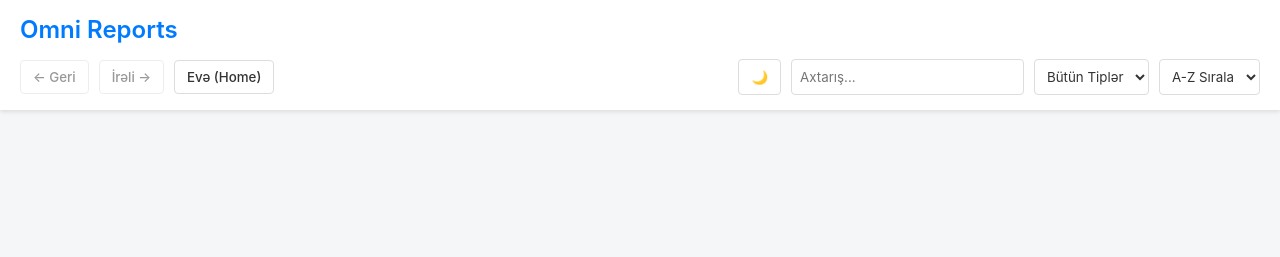
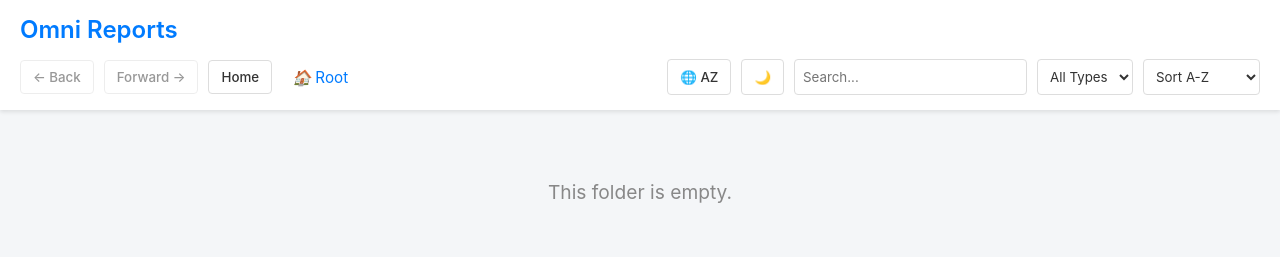
Before and after one commit to gokturk413/ioBroker.staticsfilefolder, a website: page www/index.html in a window 1280 px wide. Drawn offline with Linux system fonts and the light colour scheme; no server answers.

Commit message:
Bump version to 0.0.11, add multi-language support (EN/AZ)

```diff
--- a/io-package.json
+++ b/io-package.json
@@ -1,8 +1,11 @@
 {
 	"common": {
 		"name": "staticsfilefolder",
-		"version": "0.0.10",
+		"version": "0.0.11",
 		"news": {
+			"0.0.11": {
+				"en": "Added multi-language support (English and Azerbaijani) with English as the default."
+			},
 			"0.0.10": {
 				"en": "Updated README.md with detailed instructions for instance configuration settings."
 			},
--- a/package.json
+++ b/package.json
@@ -1,6 +1,6 @@
 {
   "name": "iobroker.staticsfilefolder",
-  "version": "0.0.10",
+  "version": "0.0.11",
   "description": "Static Files Folder",
   "author": {
     "name": "gokturk413",
--- a/www/app.js
+++ b/www/app.js
@@ -16,6 +16,7 @@ const btnBack = document.getElementById('btn-back');
 const btnForward = document.getElementById('btn-forward');
 const btnHome = document.getElementById('btn-home');
 const btnTheme = document.getElementById('btn-theme');
+const btnLang = document.getElementById('btn-lang');
 const searchBox = document.getElementById('search-box');
 const typeFilter = document.getElementById('type-filter');
 const sortSelect = document.getElementById('sort-select');
@@ -33,9 +34,103 @@ const modalBtnDownload = document.getElementById('modal-btn-download');
 let currentOpenItem = null;
 let currentFilesList = [];
 
+// Localization Settings
+const translations = {
+    en: {
+        back: "← Back",
+        forward: "Forward →",
+        home: "Home",
+        searchPlaceholder: "Search...",
+        allTypes: "All Types",
+        sortAz: "Sort A-Z",
+        sortZa: "Sort Z-A",
+        sortNewest: "Newest First",
+        sortOldest: "Oldest First",
+        title: "Omni Reports",
+        loadingPdf: "Loading PDF...",
+        loadingExcel: "Loading Excel...",
+        loadingWord: "Loading Word...",
+        emptyFolder: "This folder is empty.",
+        root: "Root",
+        themeTooltip: "Toggle Dark/Light Mode",
+        langTooltip: "Change Language / Dili Dəyiş",
+        modalTitle: "File Viewer",
+        modalBack: "← Back",
+        modalForward: "Next →",
+        modalPrint: "🖨️ Print / PDF",
+        modalDownload: "📥 Download",
+        todayBadge: "Today",
+        errorLoading: "An error occurred: "
+    },
+    az: {
+        back: "← Geri",
+        forward: "İrəli →",
+        home: "Ev (Home)",
+        searchPlaceholder: "Axtarış...",
+        allTypes: "Bütün Tiplər",
+        sortAz: "A-Z Sırala",
+        sortZa: "Z-A Sırala",
+        sortNewest: "Ən Yeni",
+        sortOldest: "Ən Köhnə",
+        title: "Omni Hesabatlar",
+        loadingPdf: "PDF Yüklənir...",
+        loadingExcel: "Excel Yüklənir...",
+        loadingWord: "Word Yüklənir...",
+        emptyFolder: "Bu qovluq boşdur.",
+        root: "Kök",
+        themeTooltip: "Gecə/Gündüz Rejimi",
+        langTooltip: "Change Language / Dili Dəyiş",
+        modalTitle: "Fayl Baxışı",
+        modalBack: "← Geri",
+        modalForward: "İrəli →",
+        modalPrint: "🖨️ Çap / PDF",
+        modalDownload: "📥 Yüklə",
+        todayBadge: "Bu gün",
+        errorLoading: "Xəta baş verdi: "
+    }
+};
+
+let currentLang = 'en'; // default English
+
 // Setup PDF.js worker
 if (window.pdfjsLib) {
     window.pdfjsLib.GlobalWorkerOptions.workerSrc = 'libs/pdfjs/pdf.worker.min.mjs';
+}
+
+// Language Initialization
+function initLang() {
+    currentLang = localStorage.getItem('staticsfilefolder_lang') || 'en';
+    applyTranslations();
+}
+
+function toggleLang() {
+    currentLang = currentLang === 'en' ? 'az' : 'en';
+    localStorage.setItem('staticsfilefolder_lang', currentLang);
+    applyTranslations();
+}
+
+function applyTranslations() {
+    const t = translations[currentLang];
+
+    // Update elements with data-i18n attribute
+    document.querySelectorAll('[data-i18n]').forEach(el => {
+        const key = el.getAttribute('data-i18n');
+        if (t[key]) {
+            if (el.tagName === 'INPUT') {
+                el.placeholder = t[key];
+            } else {
+                el.textContent = t[key];
+            }
+        }
+    });
+
+    // Update search placeholder and other specific inputs
+    searchBox.placeholder = t.searchPlaceholder;
+    btnLang.textContent = currentLang === 'en' ? '🌐 AZ' : '🌐 EN';
+
+    // Refresh UI to update dynamic content like dates/breadcrumbs
+    updateBreadcrumb();
+    renderItems();
 }
 
 // Theme Initialization
@@ -56,6 +151,7 @@ function toggleTheme() {
 // Initialize
 document.addEventListener('DOMContentLoaded', () => {
     initTheme();
+    initLang();
     loadPath('');
 
     // Event Listeners
@@ -63,6 +159,7 @@ document.addEventListener('DOMContentLoaded', () => {
     btnForward.addEventListener('click', goForward);
     btnHome.addEventListener('click', () => navigateTo(''));
     btnTheme.addEventListener('click', toggleTheme);
+    btnLang.addEventListener('click', toggleLang);
 
     searchBox.addEventListener('input', renderItems);
     typeFilter.addEventListener('change', renderItems);
@@ -132,13 +229,14 @@ function updateNavButtons() {
 }
 
 function updateBreadcrumb() {
+    const rootName = translations[currentLang]?.root || 'Root';
     if (!currentPath) {
-        breadcrumbEl.innerHTML = '<span><i class="icon">🏠</i> Kök Qovluq</span>';
+        breadcrumbEl.innerHTML = `<span><i class="icon">🏠</i> ${rootName}</span>`;
         return;
     }
 
     const parts = currentPath.split('/');
-    let html = '<span data-path="">🏠 Kök</span>';
+    let html = `<span data-path="">🏠 ${rootName}</span>`;
     let buildPath = '';
 
     parts.forEach((part, index) => {
@@ -216,7 +314,8 @@ function renderItems() {
         const isToday = itemDate.setHours(0,0,0,0) === today;
         if (isToday) div.classList.add('is-today');
 
-        const dateStr = new Date(item.mtime).toLocaleString('az-AZ');
+        const locale = currentLang === 'en' ? 'en-US' : 'az-AZ';
+        const dateStr = new Date(item.mtime).toLocaleString(locale);
 
         let sizeStr = '';
         if (!item.isDirectory) {
@@ -224,11 +323,13 @@ function renderItems() {
             else sizeStr = (item.size / 1024).toFixed(2) + ' KB';
         }
 
+        const todayText = translations[currentLang]?.todayBadge || 'Today';
+
         div.innerHTML = `
             <div class="file-icon">${icon}</div>
             <div class="file-name" title="${item.name}">${item.name}</div>
             <div class="file-meta">${dateStr}<br>${sizeStr}</div>
-            ${isToday ? '<div class="today-badge">Bu gün</div>' : ''}
+            ${isToday ? `<div class="today-badge">${todayText}</div>` : ''}
         `;
 
         div.addEventListener('click', () => handleItemClick(item));
@@ -352,7 +453,7 @@ function downloadCurrentFile() {
 
 async function openPdf(url) {
     viewerModal.style.display = 'block';
-    viewerBody.innerHTML = '<h2>PDF Yüklənir...</h2>';
+    viewerBody.innerHTML = `<h2>${translations[currentLang]?.loadingPdf || 'Loading PDF...'}</h2>`;
 
     try {
         const loadingTask = window.pdfjsLib.getDocument({ url: url });
@@ -379,13 +480,14 @@ async function openPdf(url) {
             await page.render(renderContext).promise;
         }
     } catch (e) {
-        viewerBody.innerHTML = `<h2 style="color:red">Xəta baş verdi: ${e.message}</h2>`;
+        const errorText = translations[currentLang]?.errorLoading || 'An error occurred: ';
+        viewerBody.innerHTML = `<h2 style="color:red">${errorText}${e.message}</h2>`;
     }
 }
 
 async function openExcel(url) {
     viewerModal.style.display = 'block';
-    viewerBody.innerHTML = '<h2>Excel Yüklənir...</h2>';
+    viewerBody.innerHTML = `<h2>${translations[currentLang]?.loadingExcel || 'Loading Excel...'}</h2>`;
 
     try {
         const res = await fetch(url);
@@ -407,13 +509,14 @@ async function openExcel(url) {
         if(table) table.className = 'sheetjs-table';
 
     } catch (e) {
-        viewerBody.innerHTML = `<h2 style="color:red">Xəta baş verdi: ${e.message}</h2>`;
+        const errorText = translations[currentLang]?.errorLoading || 'An error occurred: ';
+        viewerBody.innerHTML = `<h2 style="color:red">${errorText}${e.message}</h2>`;
     }
 }
 
 async function openWord(url) {
     viewerModal.style.display = 'block';
-    viewerBody.innerHTML = '<h2>Word Sənədi Yüklənir...</h2>';
+    viewerBody.innerHTML = `<h2>${translations[currentLang]?.loadingWord || 'Loading Word...'}</h2>`;
 
     try {
         const res = await fetch(url);
@@ -425,6 +528,7 @@ async function openWord(url) {
             ${result.value}
         </div>`;
     } catch (e) {
-        viewerBody.innerHTML = `<h2 style="color:red">Xəta baş verdi: ${e.message}</h2>`;
+        const errorText = translations[currentLang]?.errorLoading || 'An error occurred: ';
+        viewerBody.innerHTML = `<h2 style="color:red">${errorText}${e.message}</h2>`;
     }
 }
--- a/www/index.html
+++ b/www/index.html
@@ -1,5 +1,5 @@
 <!DOCTYPE html>
-<html lang="az">
+<html lang="en">
 <head>
     <meta charset="UTF-8">
     <meta name="viewport" content="width=device-width, initial-scale=1.0">
@@ -16,31 +16,32 @@
     <div class="app-container">
         <!-- Header & Toolbar -->
         <header class="app-header">
-            <div class="header-title">Omni Reports</div>
+            <div class="header-title" id="app-title" data-i18n="title">Omni Reports</div>
 
             <div class="toolbar">
-                <button id="btn-back" class="nav-btn" disabled>&larr; Geri</button>
-                <button id="btn-forward" class="nav-btn" disabled>İrəli &rarr;</button>
-                <button id="btn-home" class="nav-btn">Evə (Home)</button>
+                <button id="btn-back" class="nav-btn" data-i18n="back" disabled>&larr; Back</button>
+                <button id="btn-forward" class="nav-btn" data-i18n="forward" disabled>Forward &rarr;</button>
+                <button id="btn-home" class="nav-btn" data-i18n="home">Home</button>
 
                 <div class="breadcrumb" id="breadcrumb">
                     <!-- Path will be injected here -->
                 </div>
 
                 <div class="filters">
-                    <button id="btn-theme" class="nav-btn" title="Gecə/Gündüz Rejimi">🌙</button>
-                    <input type="text" id="search-box" placeholder="Axtarış...">
+                    <button id="btn-lang" class="nav-btn" title="Change Language / Dili Dəyiş">🌐 AZ</button>
+                    <button id="btn-theme" class="nav-btn" title="Toggle Dark/Light Mode">🌙</button>
+                    <input type="text" id="search-box" placeholder="Search...">
                     <select id="type-filter">
-                        <option value="all">Bütün Tiplər</option>
+                        <option value="all" data-i18n="allTypes">All Types</option>
                         <option value=".pdf">PDF</option>
                         <option value=".xlsx">Excel</option>
                         <option value=".docx">Word</option>
                     </select>
                     <select id="sort-select">
-                        <option value="name-asc">A-Z Sırala</option>
-                        <option value="name-desc">Z-A Sırala</option>
-                        <option value="date-desc">Ən Yeni</option>
-                        <option value="date-asc">Ən Köhnə</option>
+                        <option value="name-asc" data-i18n="sortAz">Sort A-Z</option>
+                        <option value="name-desc" data-i18n="sortZa">Sort Z-A</option>
+                        <option value="date-desc" data-i18n="sortNewest">Newest First</option>
+                        <option value="date-asc" data-i18n="sortOldest">Oldest First</option>
                     </select>
                 </div>
             </div>
@@ -51,8 +52,8 @@
             <div id="file-list" class="file-list">
                 <!-- File items will be injected here -->
             </div>
-            <div id="empty-state" class="empty-state" style="display: none;">
-                Fayl tapılmadı
+            <div id="empty-state" class="empty-state" data-i18n="emptyFolder" style="display: none;">
+                This folder is empty.
             </div>
         </main>
     </div>
@@ -61,12 +62,12 @@
     <div id="viewer-modal" class="modal">
         <div class="modal-content">
             <header class="modal-header">
-                <div class="modal-title" id="modal-title">Fayl Baxışı</div>
+                <div class="modal-title" id="modal-title" data-i18n="modalTitle">File Viewer</div>
                 <div class="modal-toolbar">
-                    <button id="modal-btn-prev" class="nav-btn" title="Əvvəlki">&larr; Geri</button>
-                    <button id="modal-btn-next" class="nav-btn" title="Növbəti">İrəli &rarr;</button>
-                    <button id="modal-btn-print" class="nav-btn" title="Çap et / PDF olaraq saxla">🖨️ Çap / PDF</button>
-                    <button id="modal-btn-download" class="nav-btn" title="Faylı Yüklə / Export">📥 Yüklə</button>
+                    <button id="modal-btn-prev" class="nav-btn" data-i18n="modalBack" title="Previous">&larr; Back</button>
+                    <button id="modal-btn-next" class="nav-btn" data-i18n="modalForward" title="Next">Next &rarr;</button>
+                    <button id="modal-btn-print" class="nav-btn" data-i18n="modalPrint" title="Print / Save as PDF">🖨️ Print / PDF</button>
+                    <button id="modal-btn-download" class="nav-btn" data-i18n="modalDownload" title="Download File">📥 Download</button>
                     <span id="close-modal" class="close-button">&times;</span>
                 </div>
             </header>
```
Also changed, not shown: 1 other file.
